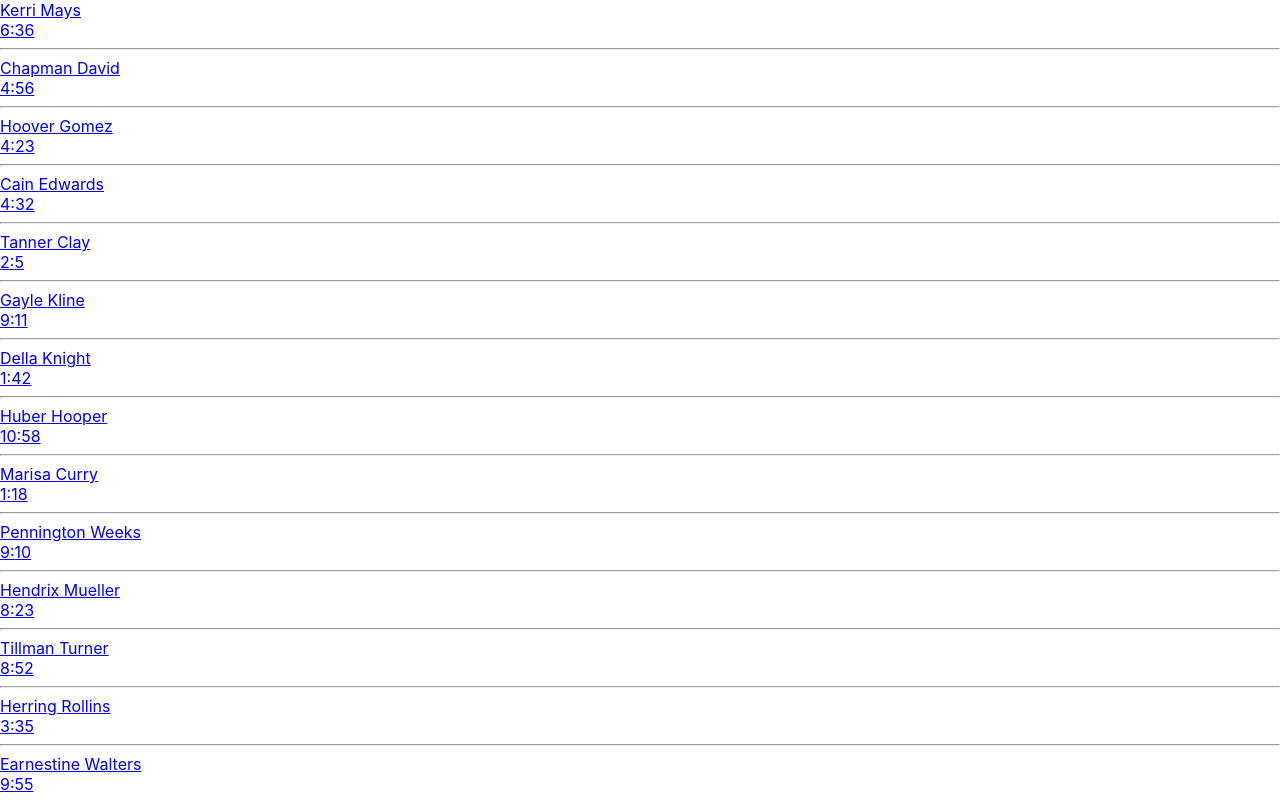
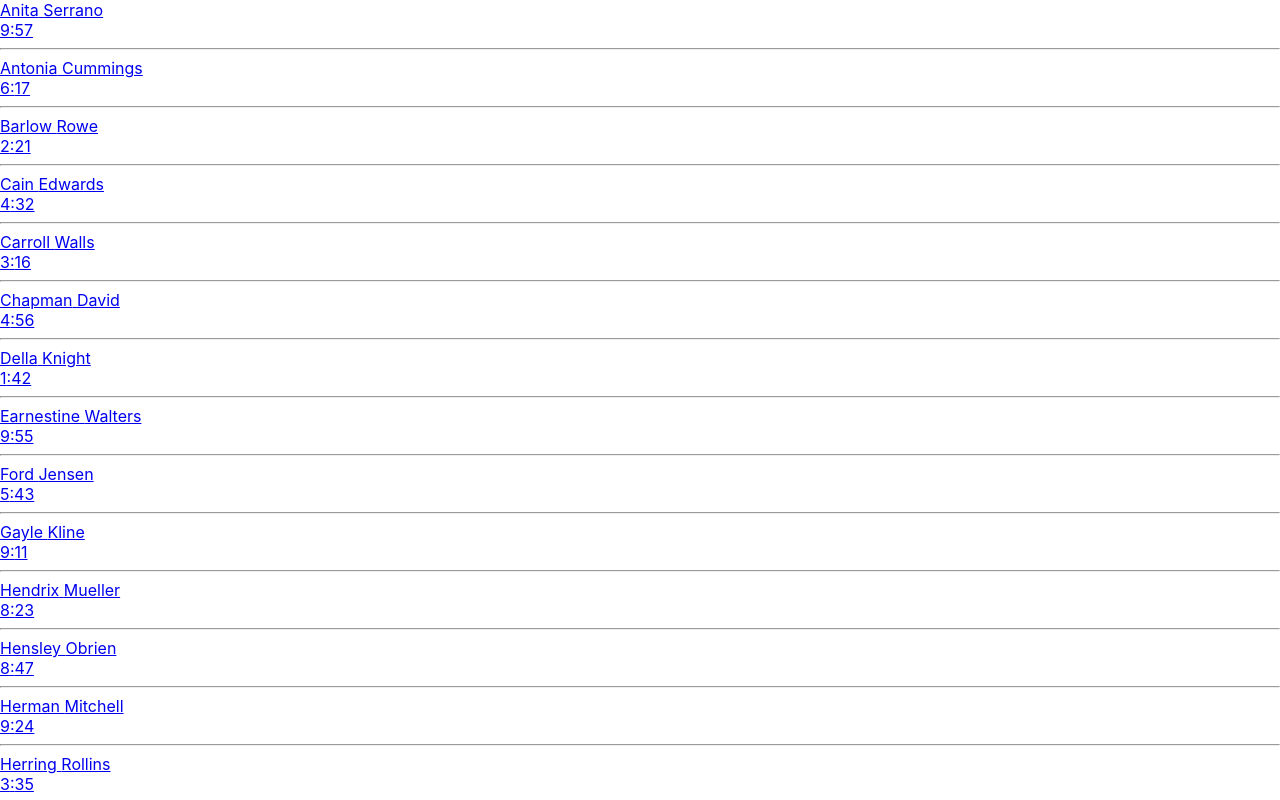
Before and after one commit to mroutadi/Telegram-with-react, a React (Create React App) app: page /contacts in a window 1280 px wide. Shown: the top 800 px of the page. Built offline with nearby package versions, Linux system fonts and the light colour scheme.

Commit message:
contacts sort added to project

```diff
--- a/src/pages/contacts.js
+++ b/src/pages/contacts.js
@@ -1,12 +1,35 @@
-import React, { useContext } from 'react'
+import React, { useState, useContext, useEffect } from 'react'
 import { Context } from '../context';
 import ContactItem from '../components/contactItem'
 
 export default function Contacts() {
   const ctx = useContext(Context);
+  const [sortBy, setSortBy] = useState('NAME'); //NAME, LASTSEEN
+  const [contacts, setContacts] = useState(ctx.contacts.sort((a, b) => {
+    if (a.first_name > b.first_name) {
+      return 1;
+    } else if (a.first_name < b.first_name) {
+      return -1;
+    } else {
+      return a.last_name > b.last_name
+    }
+  }));
+  useEffect(() => {
+    if (sortBy === 'NAME') {
+      setContacts(contacts.sort((a, b) => {
+        if (a.first_name > b.first_name) {
+          return 1;
+        } else if (a.first_name < b.first_name) {
+          return -1;
+        } else {
+          return a.last_name > b.last_name
+        }
+      }))
+    }
+  }, [sortBy])
   return (
     <div>
-      {ctx.contacts.map(contact => (
+      {contacts.map(contact => (
         <ContactItem
           key={contact._id}
           contact={contact} />
```
